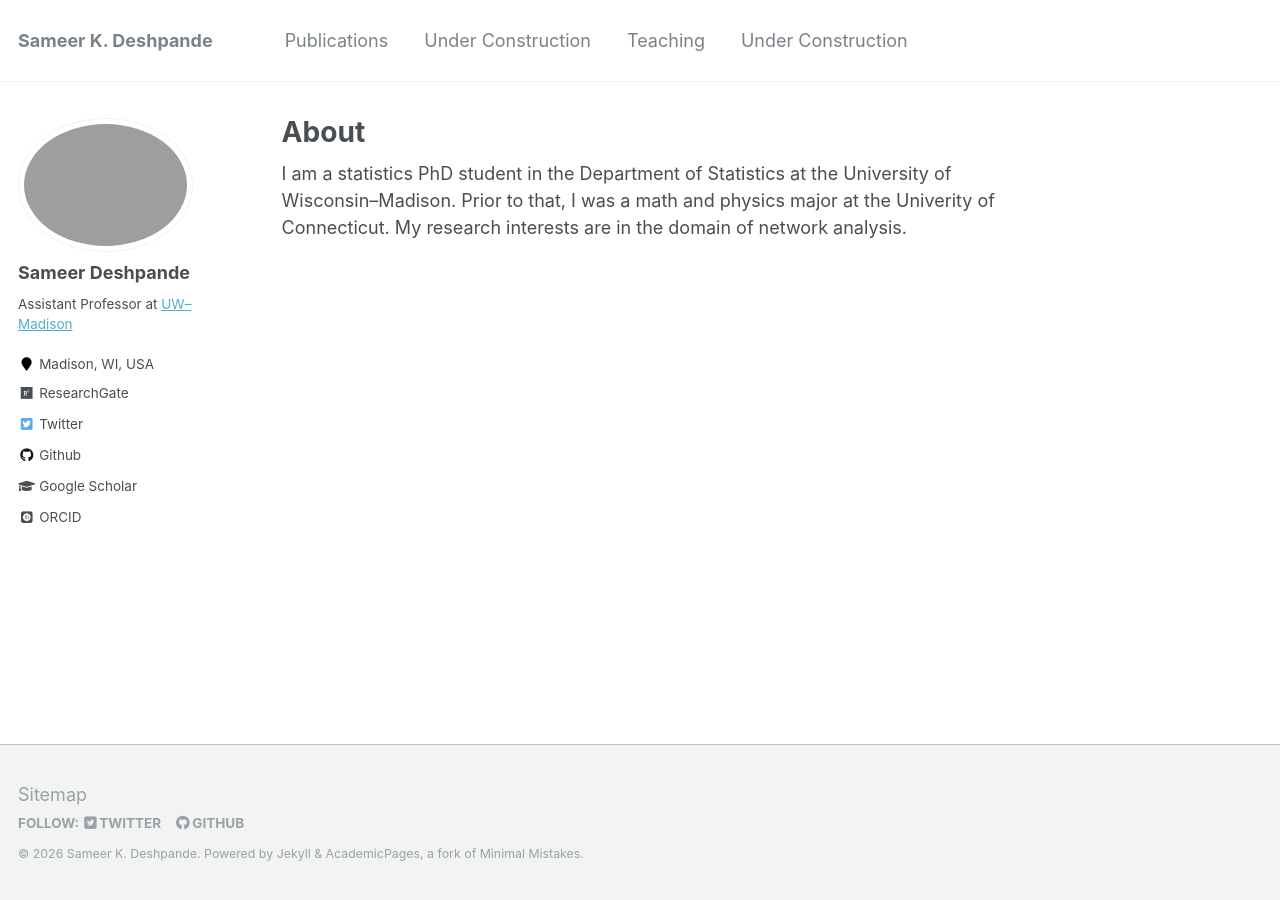
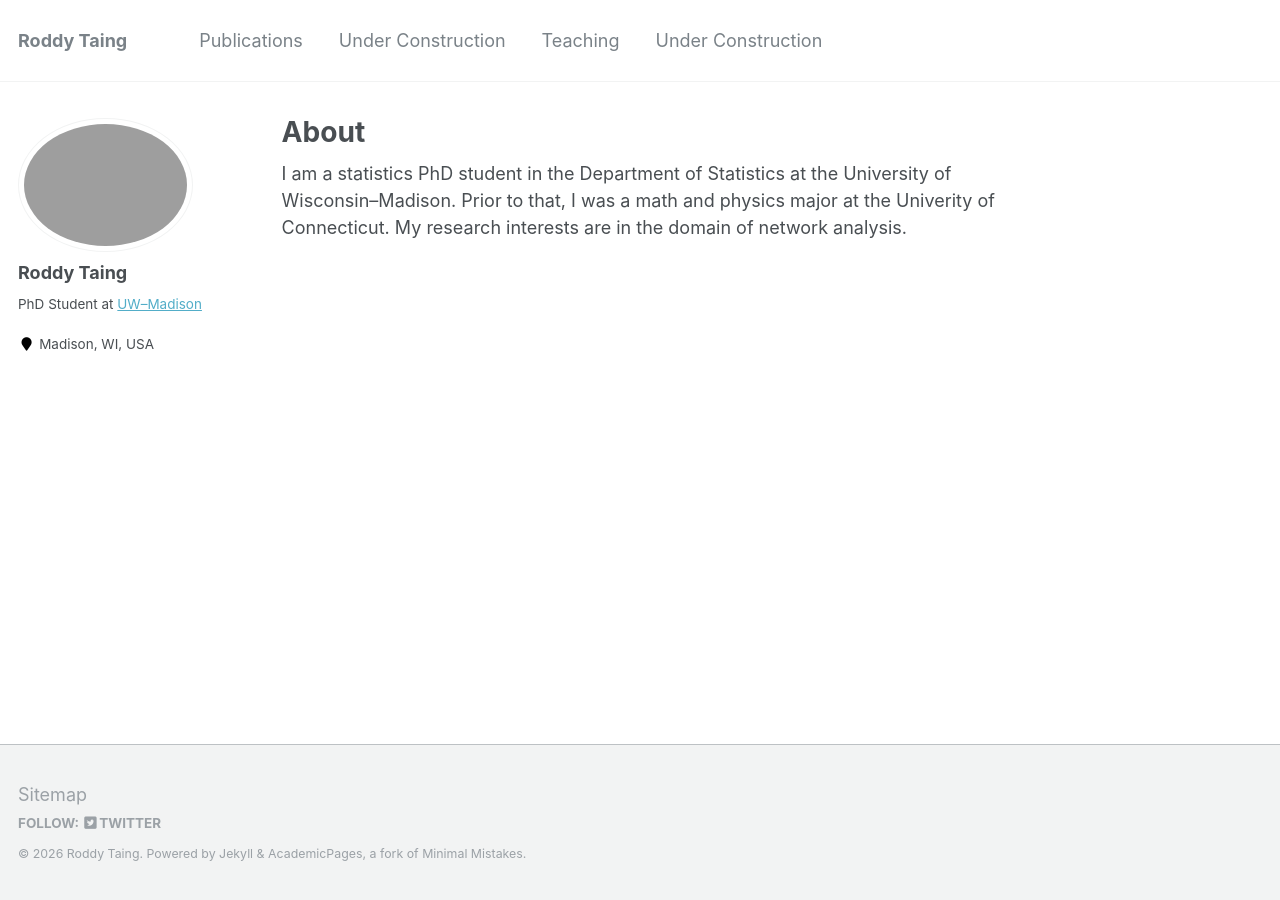
Before and after one commit to roddy-taing/roddy-taing-roddy-taing.github.io, a Jekyll site: the page built from _pages/about.md, in a window 1280 px wide. Built offline with Jekyll 4.4.1, drawn with Linux system fonts in a browser that asks for light colours; some web fonts are replaced.

Commit message:
Update _config.yml

```diff
--- a/_config.yml
+++ b/_config.yml
@@ -7,13 +7,13 @@
 
 # Site Settings
 locale                   : "en-US"
-title                    : "Sameer K. Deshpande"
+title                    : "Roddy Taing"
 title_separator          : "-"
-name                     : &name "Sameer K. Deshpande"
-description              : &description "Assistant Professor at UW–Madison"
-url                      : https://skdeshpande91.github.io # the base hostname & protocol for your site e.g. "https://mmistakes.github.io"
+name                     : &name "Roddy Taing"
+description              : &description "PhD Student at UW–Madison"
+url                      : https://roddy-taing.github.io # the base hostname & protocol for your site e.g. "https://mmistakes.github.io"
 baseurl                  : "" # the subpath of your site, e.g. "/blog"
-repository               : "skdeshpande91/skdeshpande91.github.io"
+repository               : "roddy-taing/roddy-taing.github.io"
 teaser                   : "500x300.png"  # filename of teaser fallback teaser image placed in /images/, .e.g. "500x300.png"
 breadcrumbs              : false # true, false (default)
 words_per_minute         : 160
@@ -80,15 +80,15 @@ analytics:
 
 # Site Author
 author:
-  name             : "Sameer Deshpande"
-  avatar           : "SameerDeshpande_headshot.jpg"
-  bio              : "Assistant Professor at  <a href='http://www.wisc.edu'>UW–Madison</a>"
+  name             : "Roddy Taing"
+  avatar           : "RoddyTaing_headshot.jpg"
+  bio              : "PhD Student at  <a href='http://www.wisc.edu'>UW–Madison</a>"
   location         : "Madison, WI, USA"
   employer         :
   pubmed           :
-  googlescholar    : "https://scholar.google.com/citations?user=coVrnWIAAAAJ&hl=en"
+  googlescholar    :
   email            :
-  researchgate     : "https://www.researchgate.net/profile/Sameer_Deshpande4"
+  researchgate     :
   uri              :
   bitbucket        :
   codepen          :
@@ -96,20 +96,20 @@ author:
   flickr           :
   facebook         :
   foursquare       :
-  github           : "skdeshpande91"
+  github           :
   google_plus      :
   keybase          :
   instagram        :
   impactstory      :
   lastfm           :
   linkedin         :
-  orcid            : "https://orcid.org/0000-0003-4116-5533"
+  orcid            :
   pinterest        :
   soundcloud       :
   stackoverflow    :
   steam            :
   tumblr           :
-  twitter          : "skdeshpande91"
+  twitter          :
   vine             :
   weibo            :
   xing             :
```
